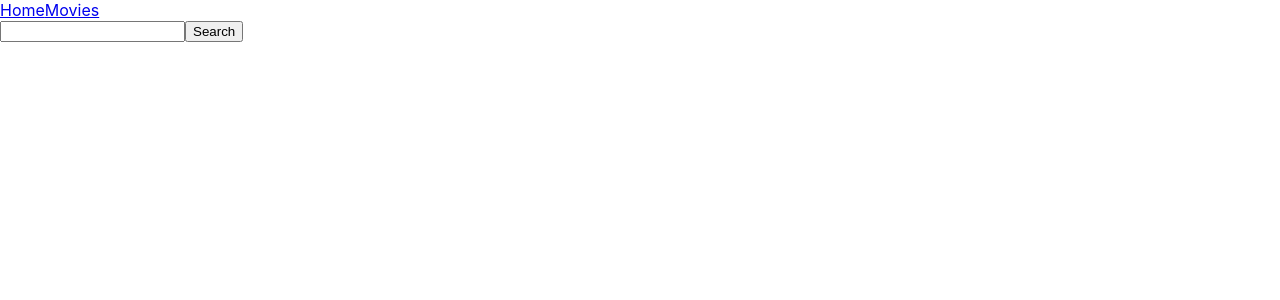
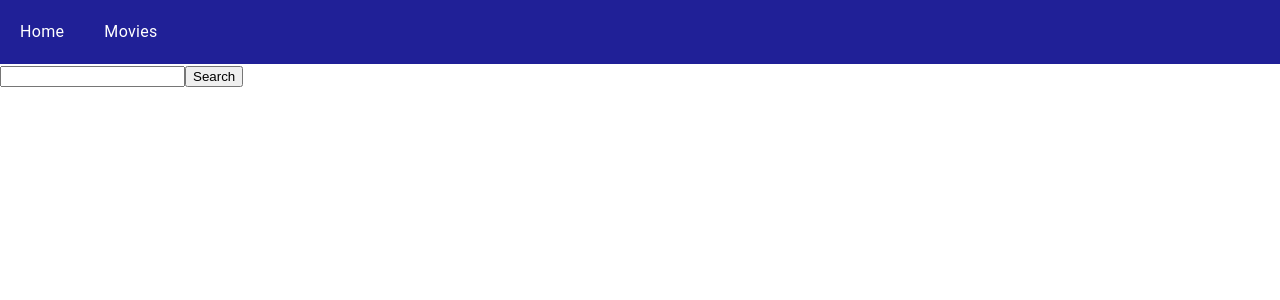
Before and after one commit to VladKapusta/goit-react-hw-05-movies, a React (Create React App) app: page /movies in a window 1280 px wide. Shown: the top 300 px of the page. Built offline with nearby package versions, Linux system fonts and the light colour scheme.

Commit message:
min styles

```diff
--- a/package.json
+++ b/package.json
@@ -11,6 +11,7 @@
     "react-dom": "^18.1.0",
     "react-router-dom": "^6.8.1",
     "react-scripts": "5.0.1",
+    "react-toastify": "^9.1.1",
     "web-vitals": "^2.1.3"
   },
   "scripts": {
--- a/src/components/App.jsx
+++ b/src/components/App.jsx
@@ -1,28 +1,27 @@
-import { Routes, Route, NavLink } from 'react-router-dom';
+import { Routes, Route } from 'react-router-dom';
 
-import { HomePage } from './HomePage/HomePage';
-import { MoviesPage } from './MoviesPage/MoviesPage';
-import { Movie } from './Movie/Movie';
-import { Cast } from './Cast/Cast';
-import { Reviews } from './Reviews/Reviews';
+import { SharedLayout } from './SharedLayout/SharedLayout';
+import { lazy } from 'react';
+
+const HomePage = lazy(() => import('./HomePage/HomePage'));
+const MoviesPage = lazy(() => import('./MoviesPage/MoviesPage'));
+const Movie = lazy(() => import('./Movie/Movie'));
+const Cast = lazy(() => import('./Cast/Cast'));
+const Reviews = lazy(() => import('./Reviews/Reviews'));
 
 export const App = () => {
   return (
     <>
-      <nav>
-        <NavLink to="/" end>
-          Home
-        </NavLink>
-        <NavLink to="movies">Movies</NavLink>
-      </nav>
       <Routes>
-        <Route path="/" element={<HomePage />} />
-        <Route path="movies" element={<MoviesPage />} />
-        <Route path="movies/:id" element={<Movie />}>
-          <Route path="cast" element={<Cast />} />
-          <Route path="reviews" element={<Reviews />} />
+        <Route path="/" element={<SharedLayout />}>
+          <Route index element={<HomePage />} />
+          <Route path="movies" element={<MoviesPage />} />
+          <Route path="movies/:id" element={<Movie />}>
+            <Route path="cast" element={<Cast />} />
+            <Route path="reviews" element={<Reviews />} />
+          </Route>
+          <Route path="*" element={<HomePage />} />
         </Route>
-        <Route path="*" element={<HomePage />} />
       </Routes>
     </>
   );
--- a/src/components/Cast/Cast.js
+++ b/src/components/Cast/Cast.js
@@ -1,8 +1,9 @@
 import { useState, useEffect } from 'react';
 import { fetchMovieType } from 'components/FetchMovies/fetchMovies';
 import { useParams } from 'react-router-dom';
+import noImage from '../images/NoImageFound.jpg';
 
-export const Cast = () => {
+const Cast = () => {
   const { id } = useParams();
   const [movieActors, setMovieActors] = useState(null);
 
@@ -18,7 +19,11 @@ export const Cast = () => {
             return (
               <li key={actor.id}>
                 <img
-                  src={`https://image.tmdb.org/t/p/w500/${actor.profile_path}`}
+                  src={
+                    actor.profile_path
+                      ? `https://image.tmdb.org/t/p/w500/${actor.profile_path}`
+                      : noImage
+                  }
                   alt={actor.original_name}
                   width="120"
                 />
@@ -29,3 +34,5 @@ export const Cast = () => {
     </>
   );
 };
+
+export default Cast;
--- a/src/components/FetchMovies/fetchMovies.js
+++ b/src/components/FetchMovies/fetchMovies.js
@@ -1,6 +1,8 @@
+const API_KEY = 'f337b3367ff87f6c35f27ef8641676b2'
+
 export async function fetchTrendingMovies() {
   const r = await fetch(
-    'https://api.themoviedb.org/3/trending/movie/day?api_key=f337b3367ff87f6c35f27ef8641676b2'
+    `https://api.themoviedb.org/3/trending/movie/day?api_key=${API_KEY}`
   );
   const { results } = await r.json();
   return results;
@@ -8,7 +10,7 @@ export async function fetchTrendingMovies() {
 
 export async function fetchMovie(id) {
   const r = await fetch(
-    `https://api.themoviedb.org/3/movie/${id}?api_key=f337b3367ff87f6c35f27ef8641676b2`
+    `https://api.themoviedb.org/3/movie/${id}?api_key=${API_KEY}`
   );
   const results = await r.json();
   return results;
@@ -16,7 +18,7 @@ export async function fetchMovie(id) {
 
 export async function fetchMovieType(id, type) {
     const r = await fetch(
-        `https://api.themoviedb.org/3/movie/${id}/${type}?api_key=f337b3367ff87f6c35f27ef8641676b2&language=en-US`
+        `https://api.themoviedb.org/3/movie/${id}/${type}?api_key=${API_KEY}&language=en-US`
       );
       const results = await r.json();
       return results;
@@ -25,7 +27,7 @@ export async function fetchMovieType(id, type) {
 
 export async function fetchMovieByName(name) {
     const r = await fetch(
-        `https://api.themoviedb.org/3/search/movie?api_key=f337b3367ff87f6c35f27ef8641676b2&query=${name}&language=en-US&page=1&include_adult=false`
+        `https://api.themoviedb.org/3/search/movie?api_key=${API_KEY}&query=${name}&language=en-US&page=1&include_adult=false`
       )
       const results = await r.json();
       return results;
--- a/src/components/HomePage/HomePage.js
+++ b/src/components/HomePage/HomePage.js
@@ -2,25 +2,36 @@ import { useState, useEffect } from 'react';
 import { Link } from 'react-router-dom';
 import { fetchTrendingMovies } from 'components/FetchMovies/fetchMovies';
 
-export const HomePage = () => {
+const HomePage = () => {
   const [popularMovies, setPopularMovies] = useState(null);
 
   useEffect(() => {
     fetchTrendingMovies().then(r => setPopularMovies(r));
   }, []);
 
+  if (popularMovies) {
     return (
       <>
+      <h1>Trending today</h1>
         <ul>
-        {popularMovies &&
-          popularMovies.map(popular => {
+          {popularMovies.map(popular => {
             return (
               <li key={popular.id}>
-                <Link to={`movies/${popular.id}`}>{popular.title}</Link>
+                <Link to={`movies/${popular.id}`}>
+                  <img
+                    src={`https://image.tmdb.org/t/p/w500/${popular.poster_path}`}
+                    alt={popular.title}
+                    width='320'
+                  />
+                  <h3>{popular.title}</h3>
+                </Link>
               </li>
             );
           })}
         </ul>
       </>
     );
+  }
 };
+
+export default HomePage;
--- a/src/components/Movie/Movie.js
+++ b/src/components/Movie/Movie.js
@@ -1,8 +1,11 @@
-import { useEffect, useState } from 'react';
+import { useEffect, useState, Suspense } from 'react';
 import { Link, Outlet, useParams } from 'react-router-dom';
 import { fetchMovie } from 'components/FetchMovies/fetchMovies';
+import noImage from '../images/NoImageFound.jpg';
 
-export const Movie = () => {
+import css from './Movie.module.css';
+
+const Movie = () => {
   const [movie, setMovie] = useState(null);
   const { id } = useParams();
 
@@ -13,10 +16,14 @@ export const Movie = () => {
   return (
     <>
       {movie && (
-        <div>
-          <div>
+        <div className={css.WrapperMovie}>
+          <div className={css.WrapperImg}>
             <img
-              src={`https://image.tmdb.org/t/p/w500/${movie.poster_path}`}
+              src={
+                movie.poster_path
+                  ? `https://image.tmdb.org/t/p/w500/${movie.poster_path}`
+                  : noImage
+              }
               alt={movie.title}
               width="240"
             />
@@ -28,15 +35,25 @@ export const Movie = () => {
             <p>{movie.overview}</p>
             <h3>Ganres</h3>
             {movie.genres.map(a => {
-              return <p key={a.id}>{a.name}</p>;
+              return (
+                <p key={a.id} className={css.Ganre}>
+                  {a.name}
+                </p>
+              );
             })}
           </div>
         </div>
       )}
+      <Link to="cast" className={css.Cast}>
+        Cast
+      </Link>
+      <Link to="reviews">Reviews</Link>
 
-      <Link to="cast">Cast</Link>
-      <Link to="reviews">Reviews</Link>
-      <Outlet />
+      <Suspense>
+        <Outlet />
+      </Suspense>
     </>
   );
 };
+
+export default Movie;
--- /dev/null
+++ b/src/components/Movie/Movie.module.css
@@ -0,0 +1,17 @@
+.WrapperMovie {
+    display: flex;
+    margin-bottom: 15px;
+    border-bottom: 1px solid black;
+}
+.WrapperImg {
+    width: 340px;
+    margin-right: 30px;
+}
+.Ganre {
+    display: inline-block;
+    margin-right: 10px;
+}
+
+.Cast {
+    margin-right: 20px;
+}
--- a/src/components/MoviesPage/MoviesPage.js
+++ b/src/components/MoviesPage/MoviesPage.js
@@ -1,9 +1,11 @@
 import { fetchMovieByName } from 'components/FetchMovies/fetchMovies';
 import { useEffect, useState } from 'react';
 import { Link } from 'react-router-dom';
+import { ToastContainer, toast } from 'react-toastify';
+import 'react-toastify/dist/ReactToastify.css';
+import noImage from '../images/NoImageFound.jpg'
 
-
-export const MoviesPage = () => {
+const MoviesPage = () => {
   const [inputValue, setInputValue] = useState('');
   const [nameMovie, setNameMovie] = useState('');
   const [movies, setMovies] = useState(null);
@@ -14,12 +16,25 @@ export const MoviesPage = () => {
 
   const submitForm = e => {
     e.preventDefault();
+    if (inputValue.trim('') === '') {
+      toast.info('Pleas enter a value for search movies', {
+        position: 'top-right',
+        autoClose: 3000,
+        hideProgressBar: false,
+        closeOnClick: true,
+        pauseOnHover: true,
+        draggable: true,
+        progress: undefined,
+        theme: 'light',
+      });
+      return;
+    }
     setNameMovie(inputValue);
     setInputValue('');
   };
   useEffect(() => {
-    if(nameMovie === '') {
-      return
+    if (nameMovie === '') {
+      return;
     }
     fetchMovieByName(nameMovie).then(({ results }) => setMovies(results));
   }, [nameMovie]);
@@ -35,11 +50,24 @@ export const MoviesPage = () => {
           movies.map(movie => {
             return (
               <li key={movie.id}>
-                <Link to={`${movie.id}`}>{movie.title}</Link>
+                <Link to={`${movie.id}`}>
+                <img
+                    src={
+                      movie.poster_path
+                        ? `https://image.tmdb.org/t/p/w500/${movie.poster_path}`
+                        : noImage
+                    }
+                    alt={movie.title}
+                    // className={s.poster}
+                  />
+                  <h2>{movie.title}</h2></Link>
               </li>
             );
           })}
       </ul>
+      <ToastContainer />
     </>
   );
 };
+
+export default MoviesPage;
--- a/src/components/Reviews/Reviews.js
+++ b/src/components/Reviews/Reviews.js
@@ -2,7 +2,7 @@ import { useState, useEffect } from 'react';
 import { fetchMovieType } from 'components/FetchMovies/fetchMovies';
 import { useParams } from 'react-router-dom';
 
-export const Reviews = () => {
+const Reviews = () => {
   const { id } = useParams();
   const [movieReviews, setMovieReviews] = useState(null);
 
@@ -26,3 +26,5 @@ export const Reviews = () => {
     </>
   );
 };
+
+export default Reviews
--- /dev/null
+++ b/src/components/SharedLayout/SharedLayout.js
@@ -0,0 +1,23 @@
+import { Suspense } from 'react';
+import { NavLink, Outlet } from 'react-router-dom';
+import css from './SharedLayout.module.css';
+
+export const SharedLayout = () => {
+  return (
+    <>
+      <header className={css.Header}>
+        <nav className={css.Nav}>
+          <NavLink className={css.NavLink} to="/" end>
+            Home
+          </NavLink>
+          <NavLink className={css.NavLink} to="movies">
+            Movies
+          </NavLink>
+        </nav>
+      </header>
+      <Suspense fallback={<div>Loading...</div>}>
+        <Outlet />
+      </Suspense>
+    </>
+  );
+};
--- /dev/null
+++ b/src/components/SharedLayout/SharedLayout.module.css
@@ -0,0 +1,16 @@
+.Header {
+  background-color: rgb(32, 32, 151);
+}
+.Nav {
+  display: flex;
+  padding: 10px;
+}
+.NavLink {
+  padding: 10px;
+  margin-right: 20px;
+  color: white;
+}
+.NavLink:hover {
+  color: rgb(235, 94, 94);
+  transform: scaleX(1.1);
+}
--- a/src/index.css
+++ b/src/index.css
@@ -2,11 +2,44 @@
 
 body {
   margin: 0;
-  font-family: -apple-system, BlinkMacSystemFont, 'Segoe UI', 'Roboto', 'Oxygen',
-    'Ubuntu', 'Cantarell', 'Fira Sans', 'Droid Sans', 'Helvetica Neue',
-    sans-serif;
-  -webkit-font-smoothing: antialiased;
-  -moz-osx-font-smoothing: grayscale;
+  font-family: 'Roboto', sans-serif;
+  line-height: 1.5;
+  letter-spacing: 0.02em;
+  color: #212121;
+}
+
+img {
+  display: inline-block;
+  /* max-width: 100%; */
+  height: auto;
+}
+
+ul,
+ol {
+  list-style: none;
+  padding: 0;
+  margin: 0;
+}
+
+a {
+  text-decoration: none;
+  color: inherit;
+}
+
+h1,
+h2,
+h3,
+h4,
+h5,
+h6,
+p,
+label {
+  margin-top: 0px;
+  margin-bottom: 0px;
+}
+
+button {
+  cursor: pointer;
 }
 
 code {
```
Also changed, not shown: src/components/images/NoImageFound.jpg (added), 1 other file (tests, documents, lock files or other folders). Lines whose indentation alone changed are shown as unchanged.
